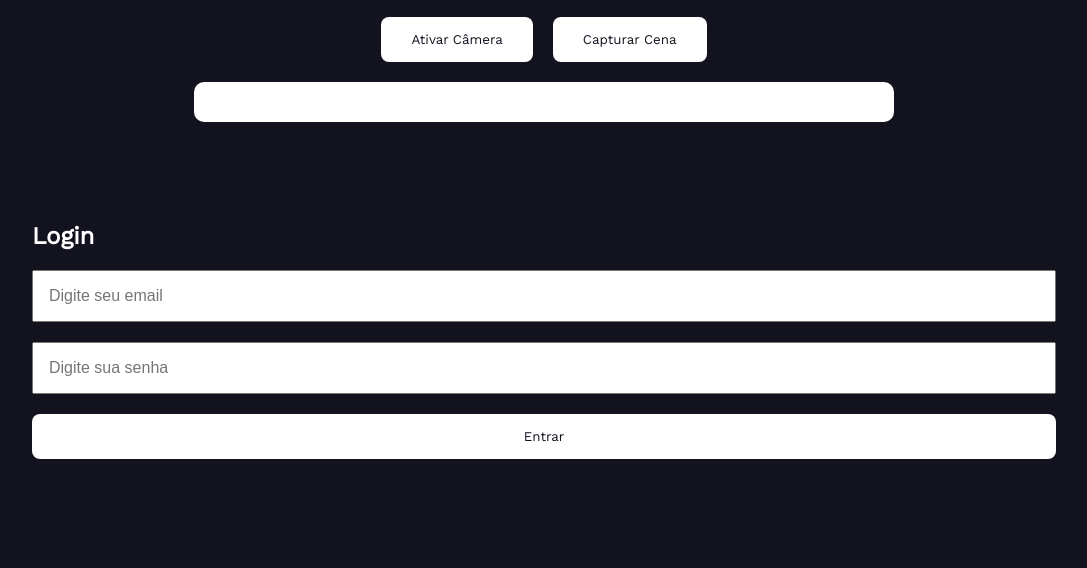
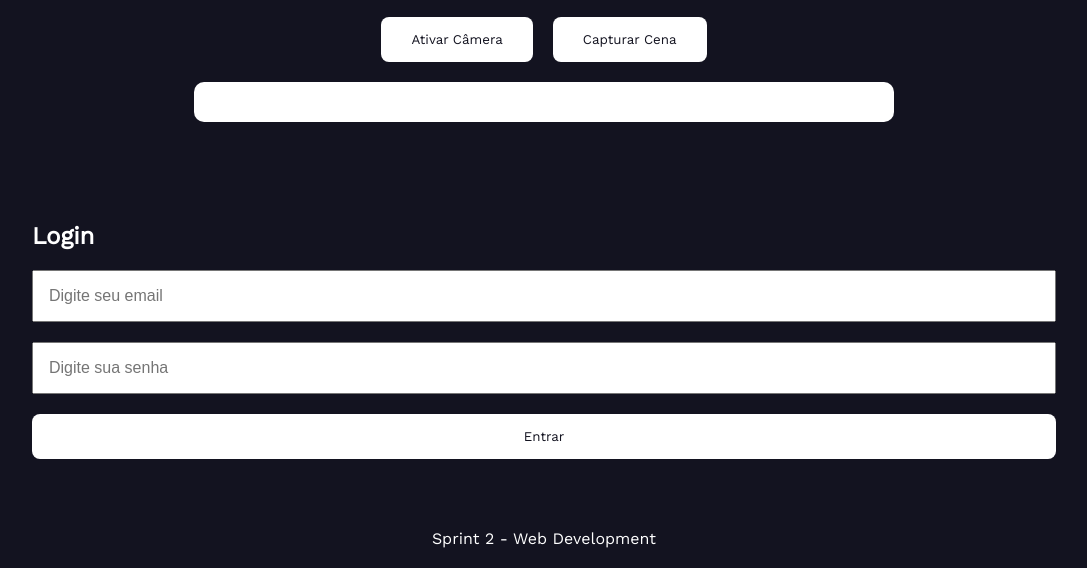
Before and after one commit to YaSiunte/sprint2-web, a plain HTML site: page index.html in a window 1280 px wide. Shown: the part 1010-1578 px from the top of the page, without its empty margins (96-1183 px from the left). Before the commit the page ends 1519 px from the top, so only its background shows below. Drawn offline with nearby package versions, Linux system fonts and the light colour scheme.

Commit message:
feat: Adicionando rodapé no html

```diff
--- a/index.html
+++ b/index.html
@@ -66,6 +66,12 @@
 
     </section>
 
+    <footer>
+        <p>
+            Sprint 2 - Web Development
+        </p>
+    </footer>
+
 </body>
 
 </html>
```
